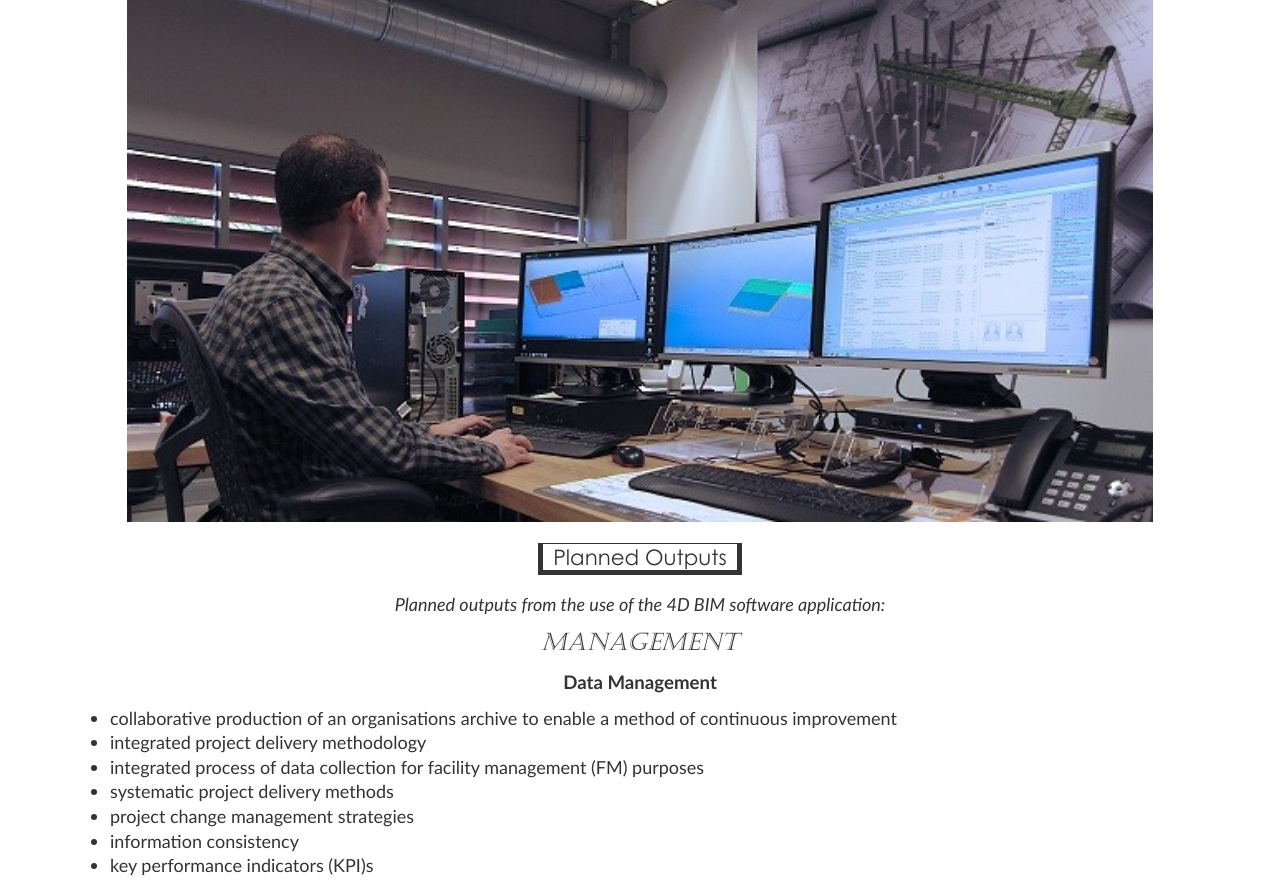
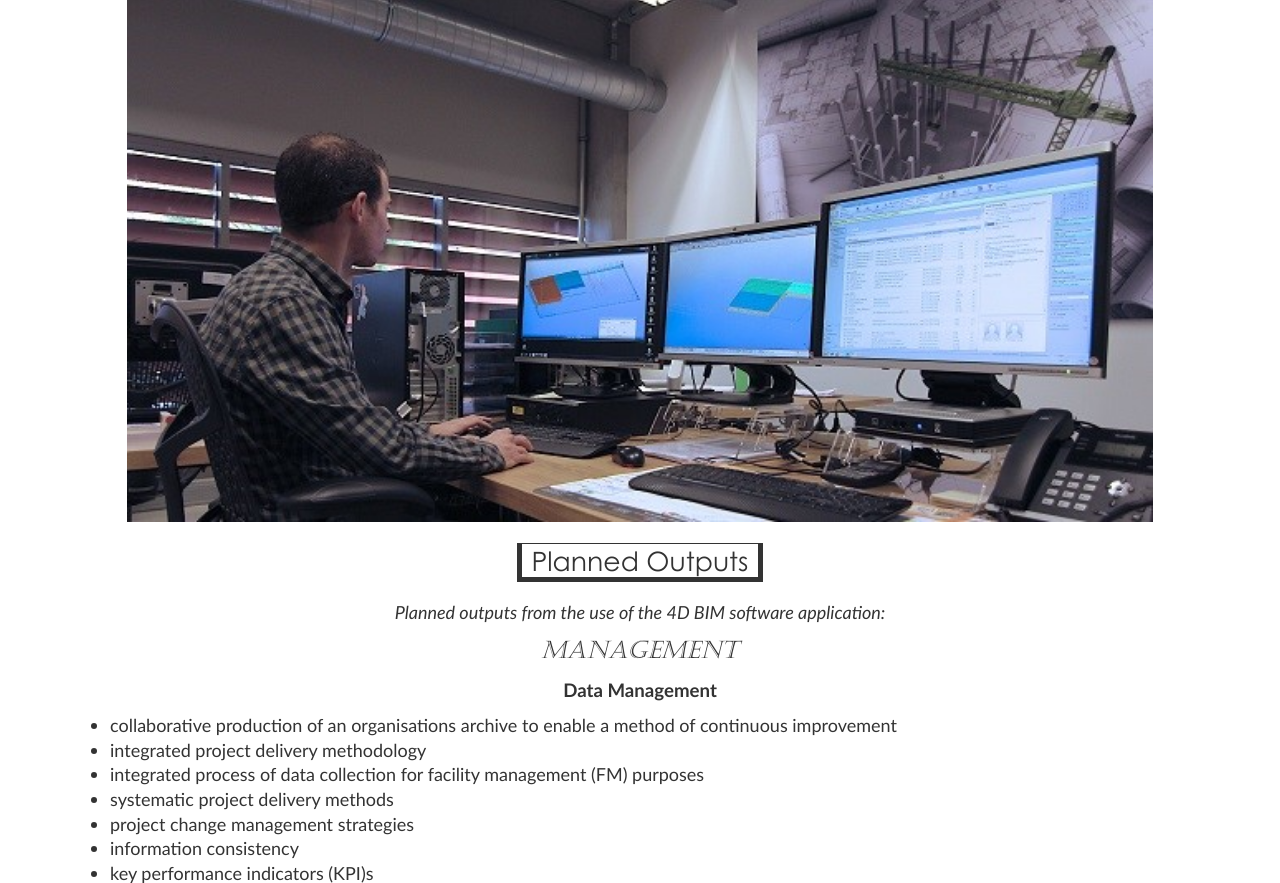
Before and after one commit to Chipop/bim_4d, a Flask app: template templates/planned_output.html in a window 1280 px wide. Shown: the part 21-904 px from the top of the page. Run offline with Flask 2, Linux system fonts and the light colour scheme; the template is opened without the code that fills it, so the values that code supplies are empty; parts of the project's set-up code (start-up, migrations or seed data) failed here and were passed over; some libraries are stand-ins or nearby versions.

Commit message:
Change font size

```diff
--- a/templates/attributes.html
+++ b/templates/attributes.html
@@ -20,7 +20,7 @@
 <div class="container">
     <br>
     <div align="middle">
-        <span class="bim-page-title" style="font-size: 16pt;">4D BIM Attributes</span>
+        <span class="bim-page-title">4D BIM Attributes</span>
         <div>
             <img src="{{ url_for('static', filename='img/attribute.jpg') }}" class="bim-page-img" style="max-width: 800px;">
         </div>
--- a/templates/exemplar_aspect.html
+++ b/templates/exemplar_aspect.html
@@ -21,7 +21,7 @@ Successful CM
 <div class="container">
     <br>
     <div align="middle">
-        <span class="bim-page-title" style="font-size: 16pt;">
+        <span class="bim-page-title">
             Exemplar Aspects of Evaluation
         </span>
     </div>
--- a/templates/management.html
+++ b/templates/management.html
@@ -21,7 +21,7 @@ Successful CM
 <div class="container">
     <br>
     <div align="middle">
-        <span class="bim-page-title" style="font-size: 15.5pt;">
+        <span class="bim-page-title">
             4D BIM Added Value
         </span>
     </div>
--- a/templates/planned_output.html
+++ b/templates/planned_output.html
@@ -25,7 +25,7 @@ Planned Outputs
     </div>
     <br>
     <div align="middle">
-        <span class="bim-page-title" style="font-size: 16pt;">
+        <span class="bim-page-title">
             Planned Outputs
         </span>
     </div>
--- a/templates/risk_mitigation.html
+++ b/templates/risk_mitigation.html
@@ -21,7 +21,7 @@ Successful CM
 <div class="container">
     <br>
     <div align="middle">
-        <span class="bim-page-title" style="font-size: 16pt;">
+        <span class="bim-page-title">
             Risk Mitigation
         </span>
     </div>
```
